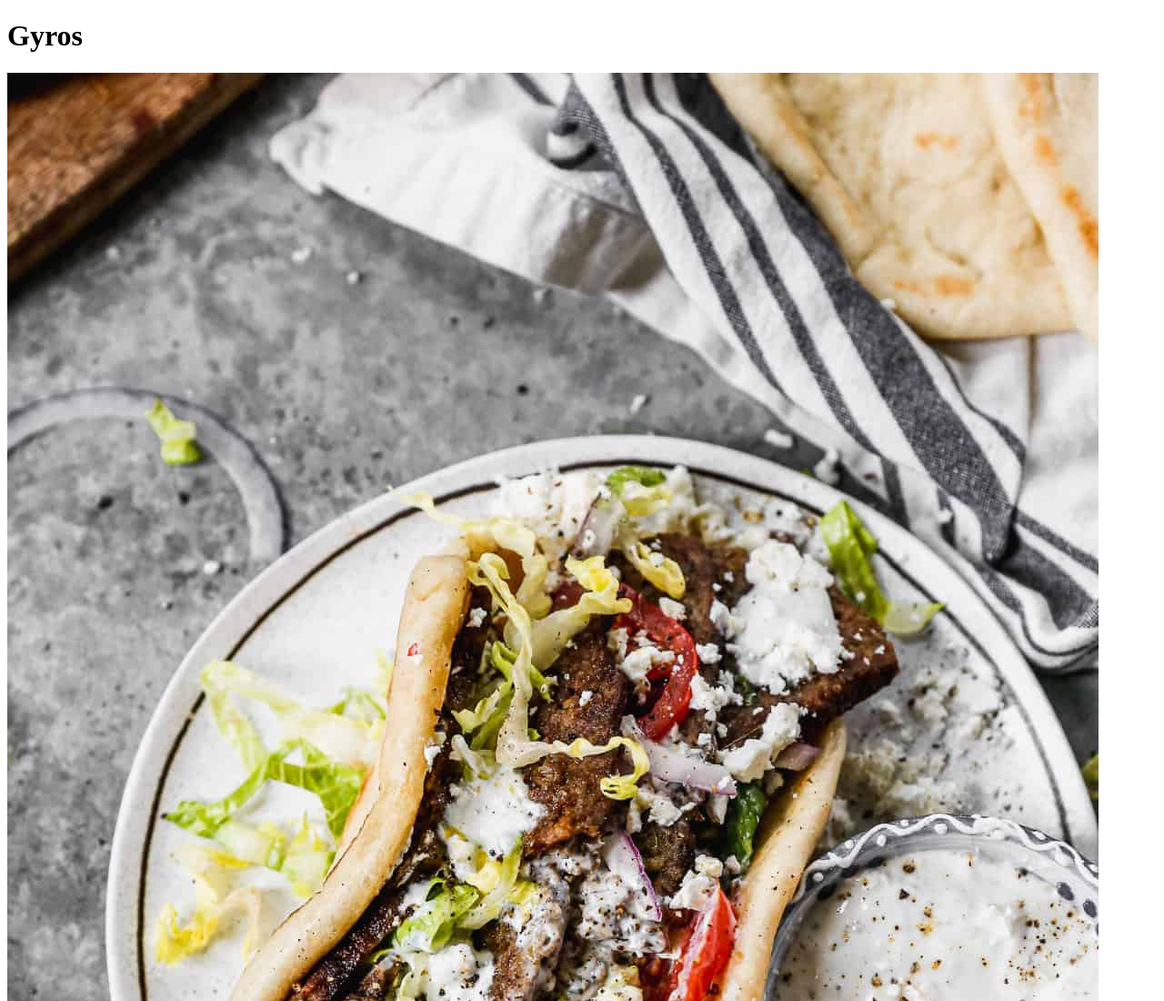
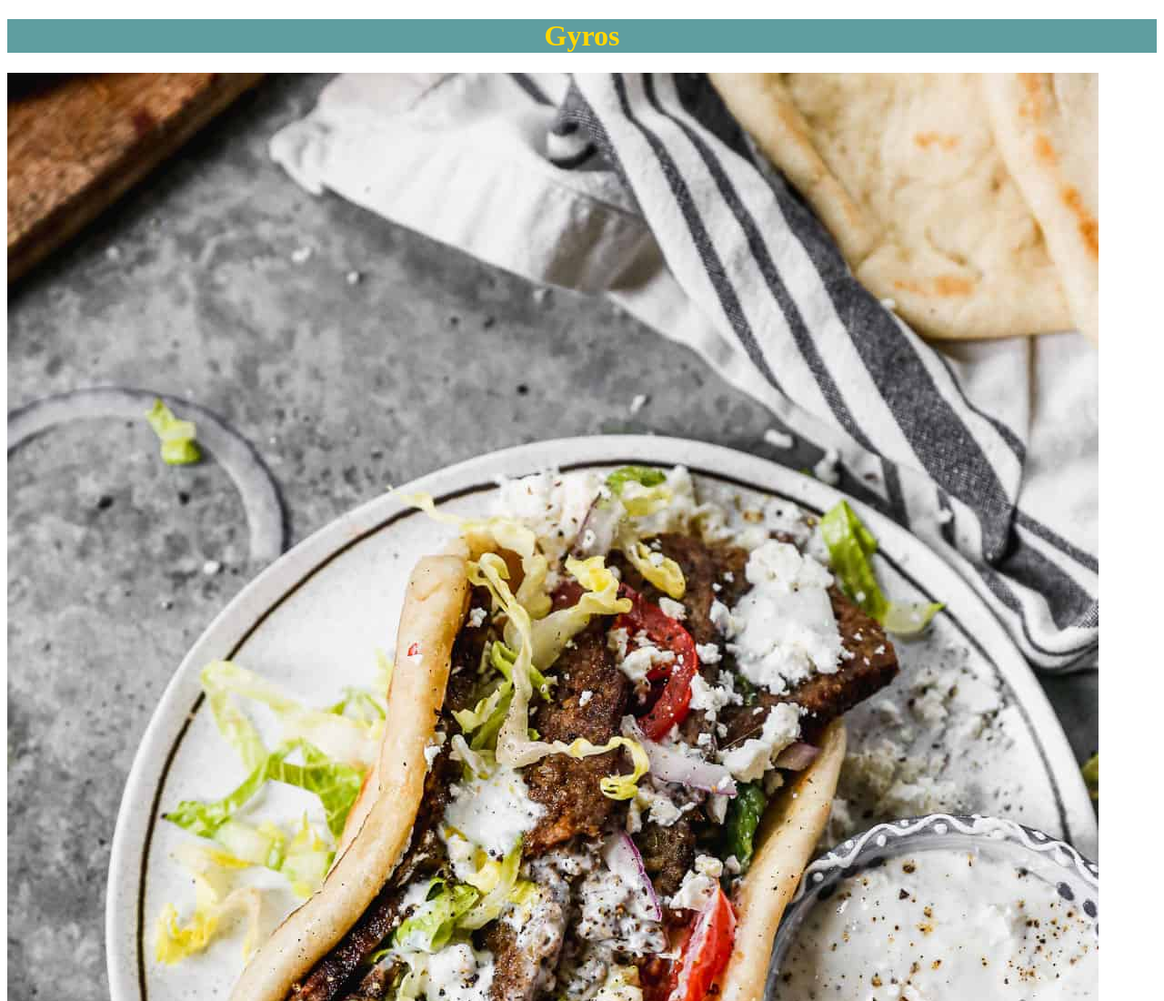
Before and after one commit to Trukin8r/Odin-recipes-Zoe, a plain HTML site: page recipes/Gyros.html in a window 1280 px wide. Shown: the top 1100 px of the page at 91% size. Drawn offline with Linux system fonts and the light colour scheme.

Commit message:
id added and css added to  title

```diff
--- a/recipes/Gyros.html
+++ b/recipes/Gyros.html
@@ -7,7 +7,7 @@
     <link rel="stylesheet" href="/style.css">
   </head>
   <body>
-    <h1>Gyros</h1>
+    <h1 id="daisies">Gyros</h1>
     <img src="./recipe-1.jpg">
     <h2 class="the-spark">My Mom loves gyros, mainly because of the sauce.</h2>
     <p class="the-spark">Delicious homemade Gyros with tender and flavorful lamb gyro meat wrapped in a pita and topped with lettuce, tomatoes, red onion, and tzatziki sauce.</p>
--- a/style.css
+++ b/style.css
@@ -62,3 +62,9 @@ li.money {
     background-color: pink;
     color: skyblue;
 }
+
+#daisies {
+    background-color: cadetblue;
+    color: gold;
+    text-align: center;
+}
```
